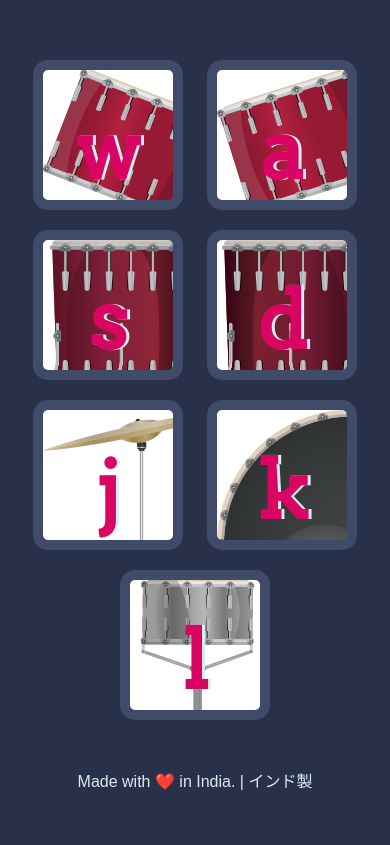
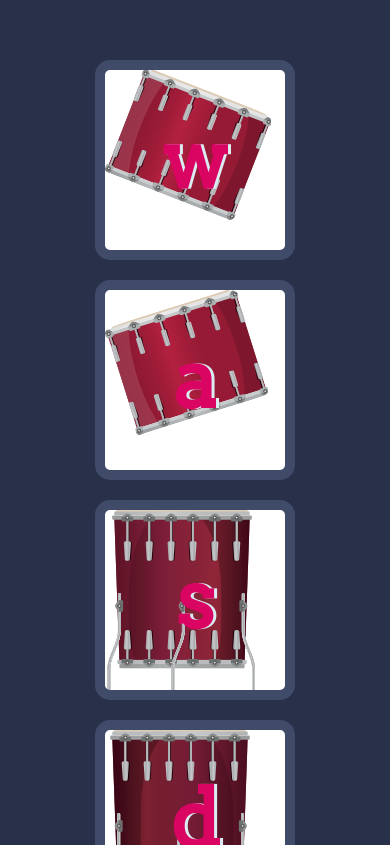
Before and after one commit to AishwaryaGhatole/Drum-Kit, a plain HTML site: page index.html in a window 390 px wide. Shown: the part 255-1100 px from the top of the page. Before the commit the page ends 1055 px from the top, so only its background shows below. Drawn offline with Linux system fonts and the light colour scheme.

Commit message:
Update styles.css

```diff
--- a/styles.css
+++ b/styles.css
@@ -85,3 +85,29 @@ footer {
   margin: 10px;
   background-color: white;
 }
+
+@media only screen and (max-width: 768px){
+  body{
+    text-align: center;
+  }
+
+  h1{
+    size: 2rem;
+  }
+
+  .set{
+    height: 70%;
+    width: 80%;
+  }
+
+  .drum{
+    height: 200px;
+    width: 200px;
+    background-repeat: no-repeat;
+  }
+
+  footer{
+    position: relative;
+    bottom: 2%;
+  }
+}
```
